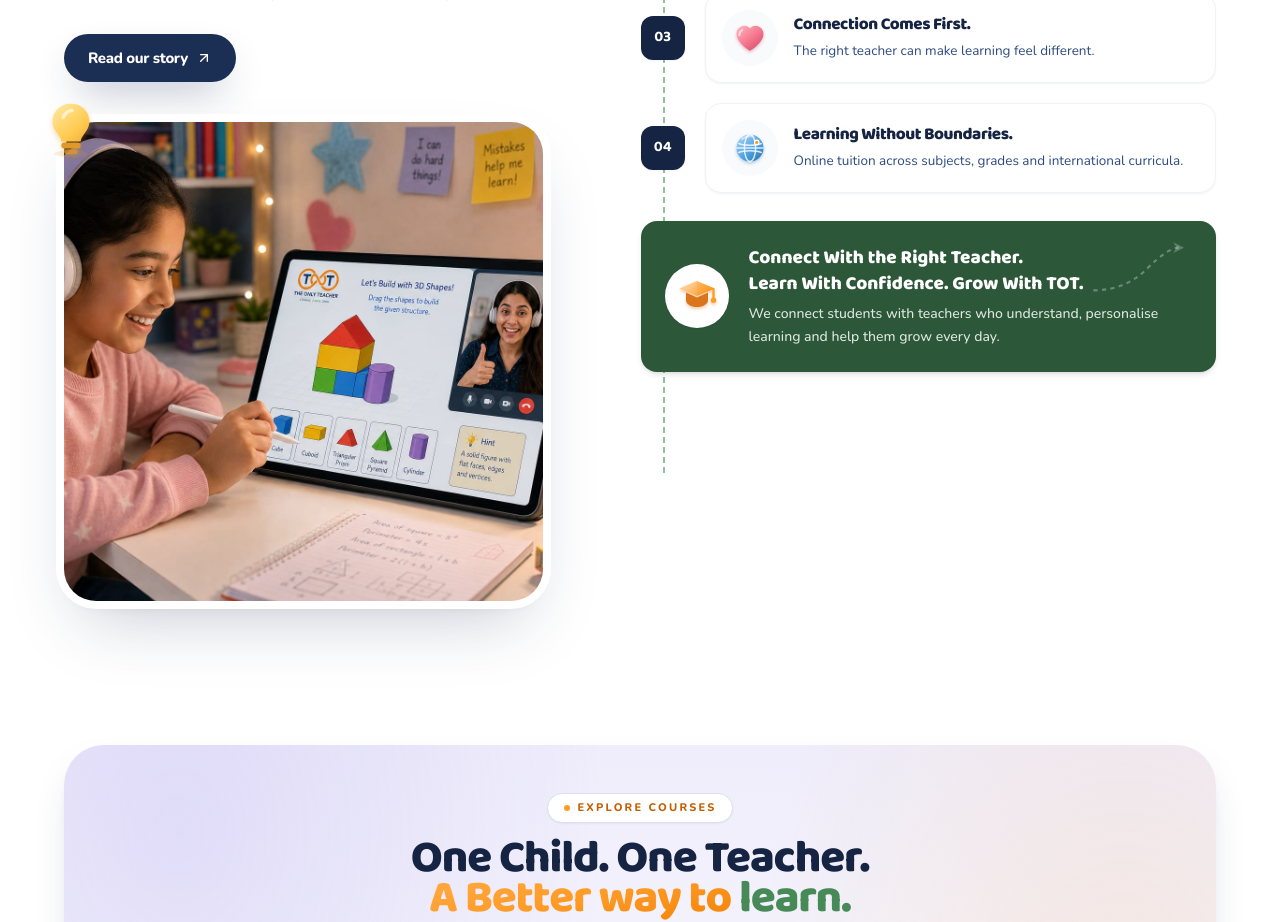
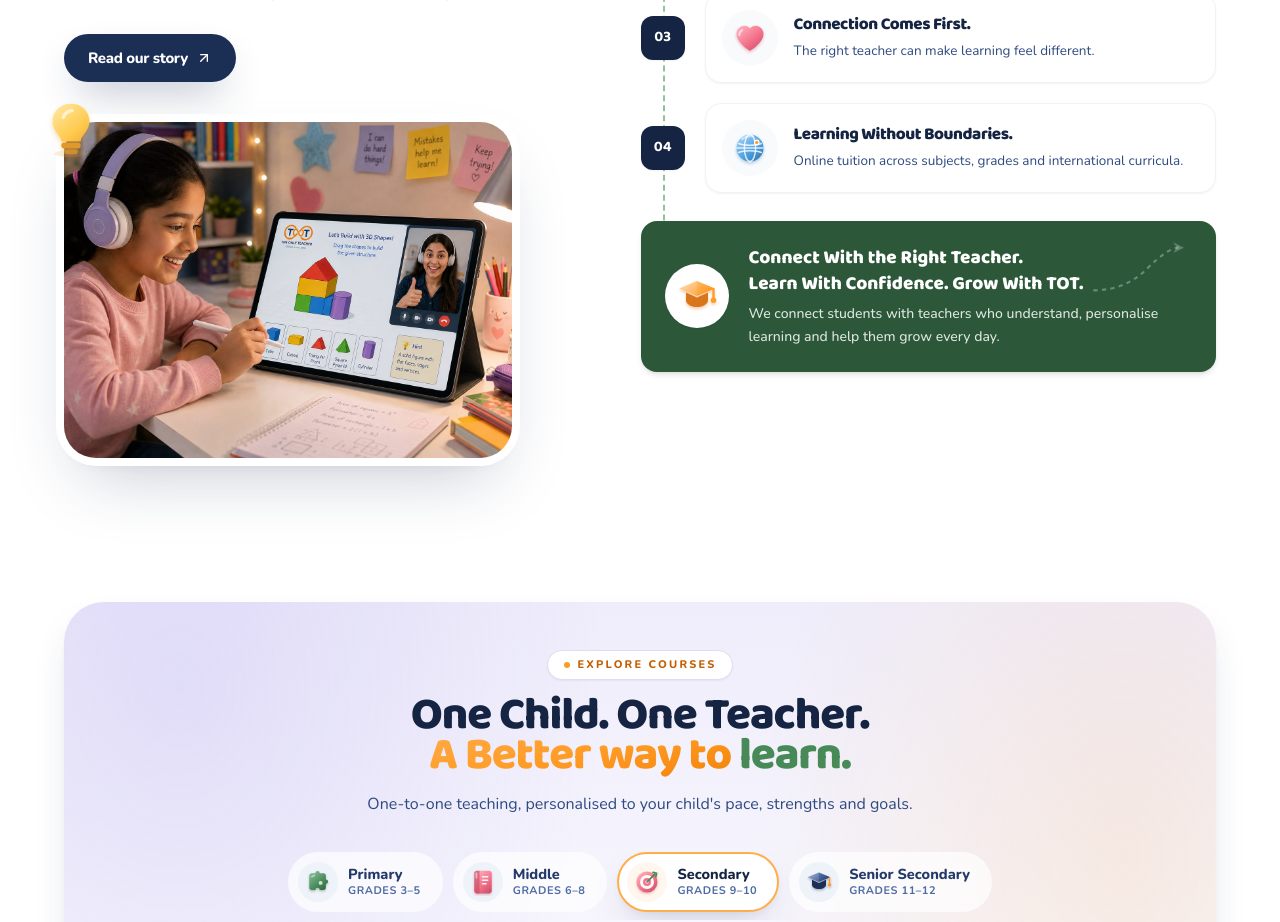
Before and after one commit to Lakshayg001/OnlyTeacher, a React (Vite) app: page / in a window 1280 px wide. Shown: the part 2680-3602 px from the top of the page. Built offline with nearby package versions, Linux system fonts and the light colour scheme.

Commit message:
Decrease left image height in Manifesto to remove empty space on right

```diff
--- a/src/components/home/Manifesto.tsx
+++ b/src/components/home/Manifesto.tsx
@@ -31,7 +31,7 @@ export function Manifesto() {
 
       {/* image stack */}
       <div className="relative mt-10 hidden lg:block">
-       <div className="relative aspect-[1/1] w-[92%] overflow-hidden rounded-4xl shadow-clay-lg ring-8 ring-white">
+       <div className="relative aspect-[4/3] w-[86%] overflow-hidden rounded-4xl shadow-clay-lg ring-8 ring-white">
         <SmartImage
          src="/small.jpeg"
          alt="Students working together"
```
